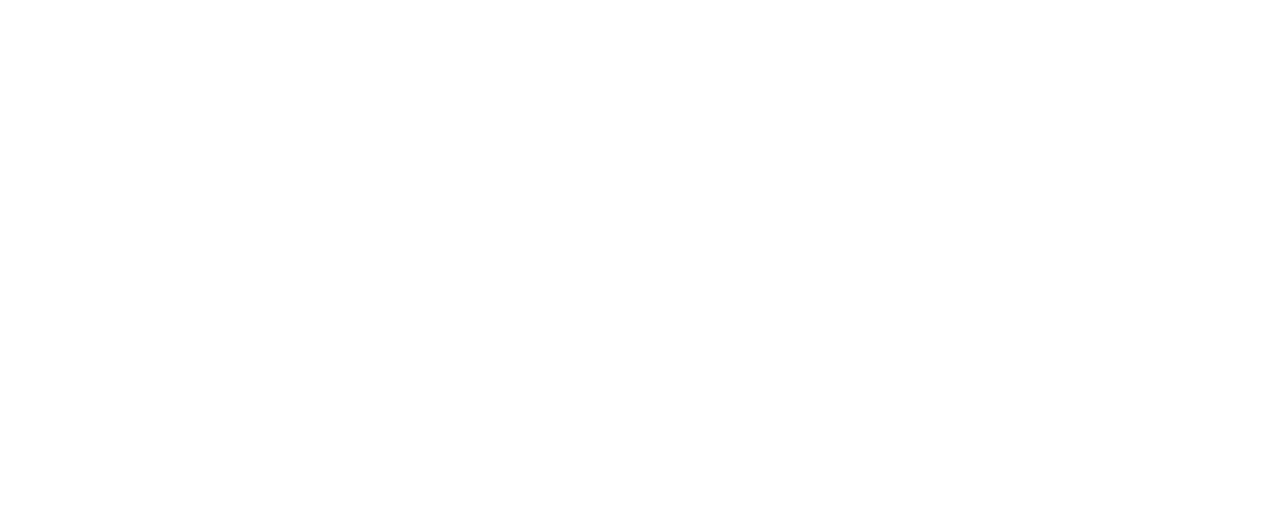
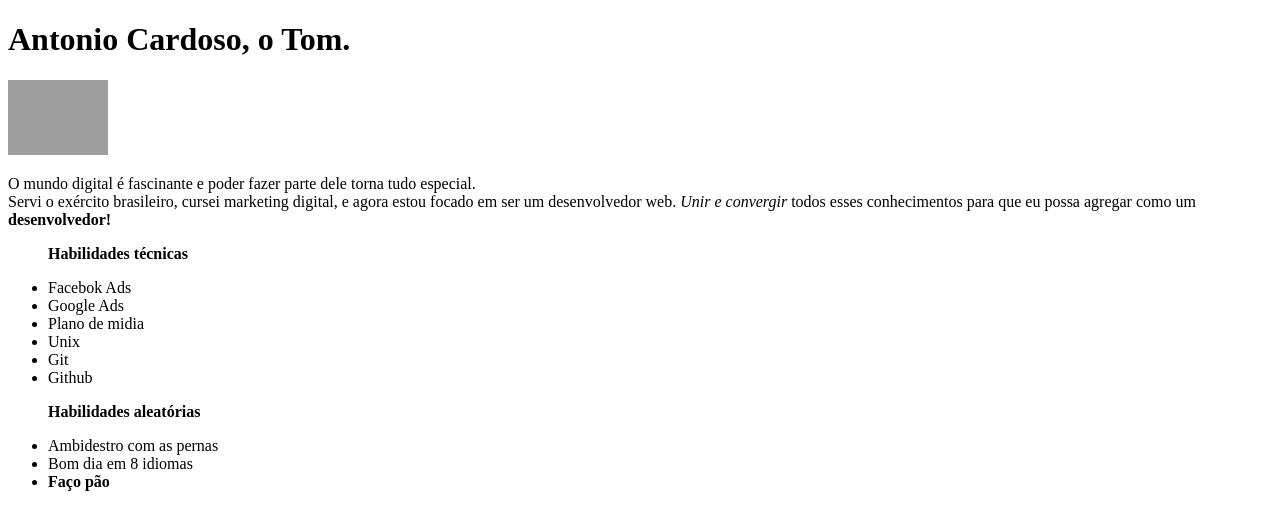
Before and after one commit to AntonioJSCardoso/Portf-lio, a plain HTML site: page index.html in a window 1280 px wide. Drawn offline with Linux system fonts and the light colour scheme; grey boxes are pictures that could not be loaded.

Commit message:
atualização

```diff
--- a/index.html
+++ b/index.html
@@ -4,5 +4,28 @@
         <meta charset="UTF-8">
         <title>Apresentação</title>
     </head>
-
+    <body>
+        <h1>Antonio Cardoso, o Tom.</h1>
+        <img src="/Imagens/20210616_165205.jpg" alt="Esse sou eu sorrindo" width="100px">
+        <p>
+            O mundo digital é fascinante e poder fazer parte dele torna tudo especial.<br>Servi o exército brasileiro,
+            cursei marketing digital, e agora estou focado em ser um desenvolvedor web. <em>Unir e convergir</em> todos esses
+            conhecimentos para que eu possa agregar como um <strong>desenvolvedor!</strong>
+        </p>
+        <ul>
+            <p><strong>Habilidades técnicas</strong></p>
+            <li>Facebok Ads</li>
+            <li>Google Ads</li>
+            <li>Plano de midia</li>
+            <li>Unix</li>
+            <li>Git</li>
+            <li>Github</li>
+        </ul>
+        <ul>
+            <p><strong>Habilidades aleatórias</strong></p>
+            <li>Ambidestro com as pernas</li>
+            <li>Bom dia em 8 idiomas</li>
+            <li><strong>Faço pão</strong></li>
+        </ul>
+    </body>
 </html>
```
Also changed, not shown: 1 other file.
